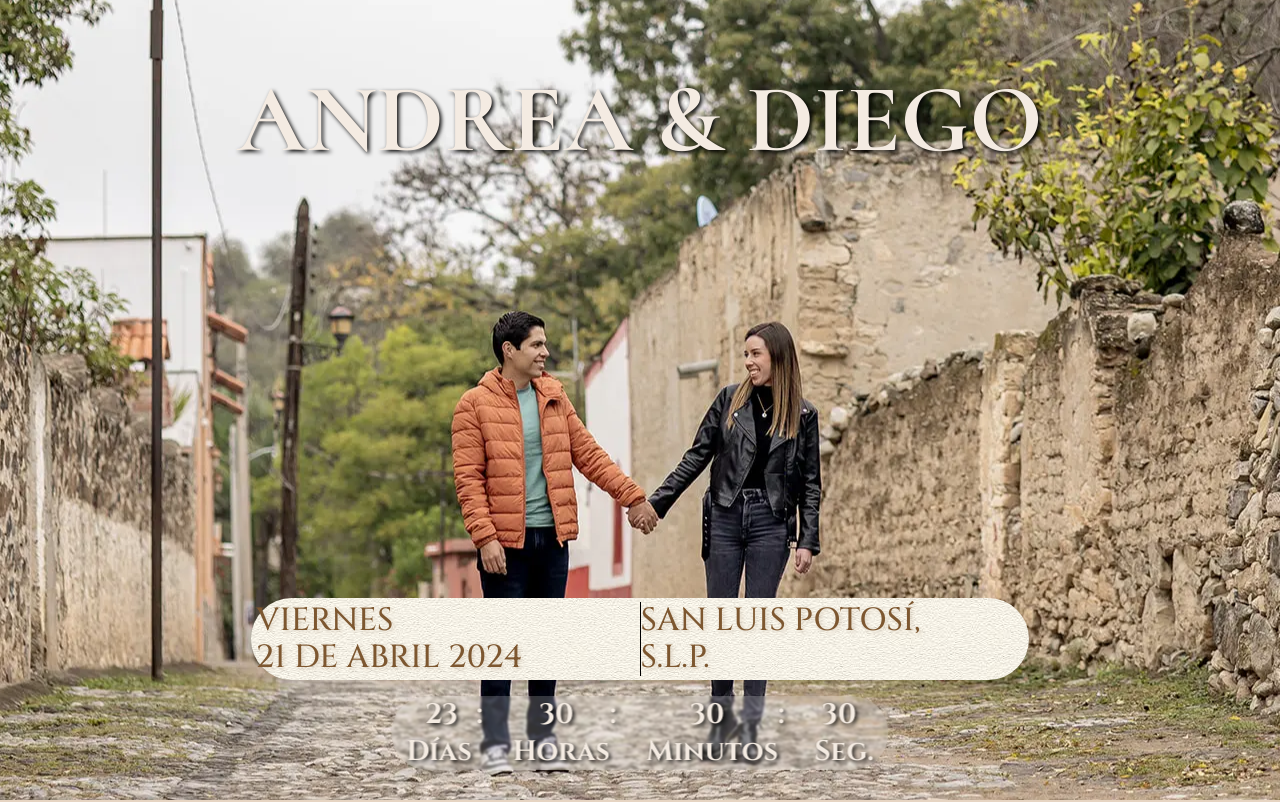
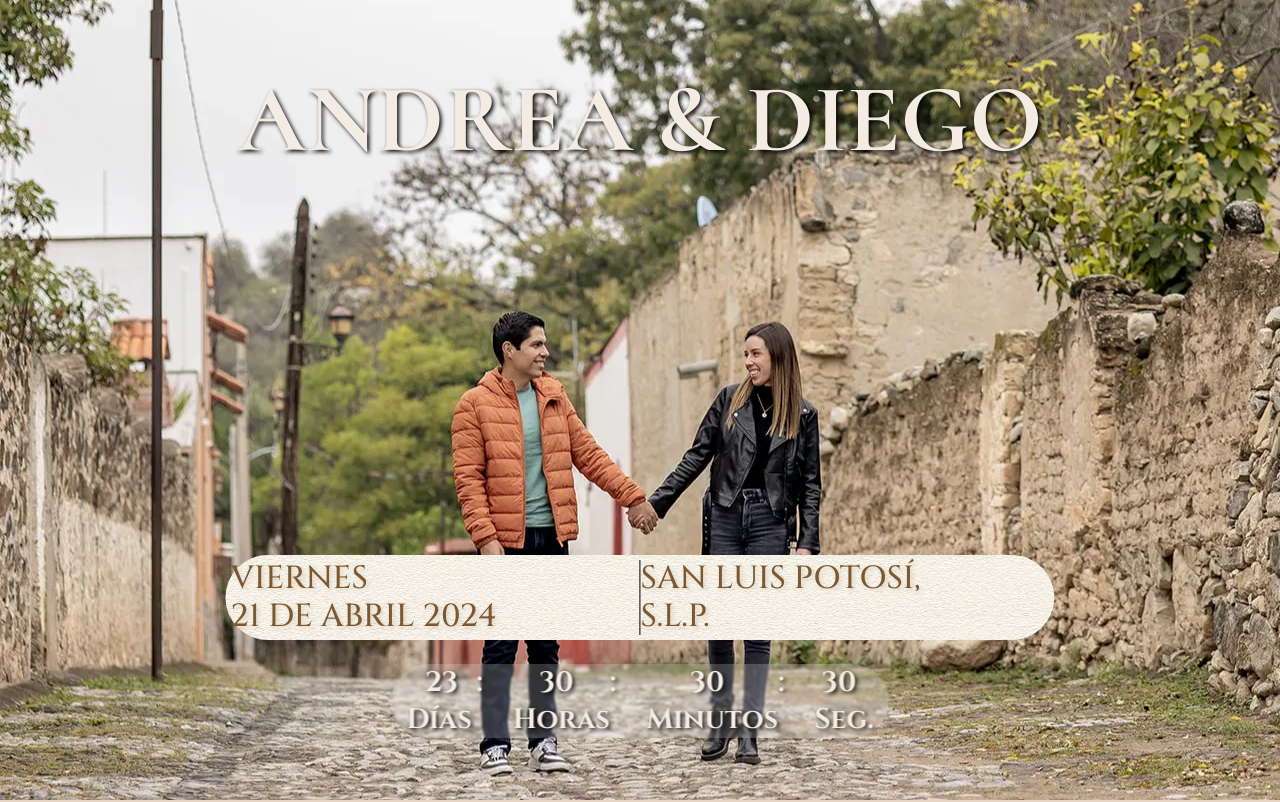
Before and after one commit to Duotech-Design/invitaciones, a React (Create React App) app: page /inicio in a window 1280 px wide. Shown: the top 802 px of the page. Built offline with nearby package versions, Linux system fonts and the light colour scheme; a web font is replaced by a local one.

Commit message:
update textContainer

```diff
--- a/src/components/Inicio/Inicio.js
+++ b/src/components/Inicio/Inicio.js
@@ -33,11 +33,11 @@ const styles = {
   },
   textContainer: {
     position: "absolute",
-    bottom: "15%", // Coloca el cuadro en la parte inferior
+    bottom: "20%", // Coloca el cuadro en la parte inferior
     left: "50%",
     transform: "translateX(-50%)", // Centra horizontalmente
-    width: "60%",
-    height: "9%", // Anchura del cuadro
+    width: "64%",
+    height: "auto", // Anchura del cuadro
     //backgroundColor: "#E6D4C2",
     background: `url("/img/fondoBeige.jpg")`,
     padding: "5px",
@@ -53,7 +53,7 @@ const styles = {
   },
   numbersContainer: {
     position: "absolute",
-    top: "87%", // Coloca el cuadro en la parte inferior
+    top: "83%", // Coloca el cuadro en la parte inferior
     paddingRight: '15px',
     paddingLeft: '15px',
     transform: "translateX(-50%)",
--- a/src/theme.js
+++ b/src/theme.js
@@ -43,7 +43,7 @@ const theme = createTheme({
 
     h3: {
       fontFamily: "Cinzel",
-      fontSize: `clamp(5px, 2.5vw, 2rem)`,
+      fontSize: `clamp(13px, 2.5vw, 2rem)`,
       fontWeight: 500,
       color: "#7D5730",
       // Color de texto negro
```
